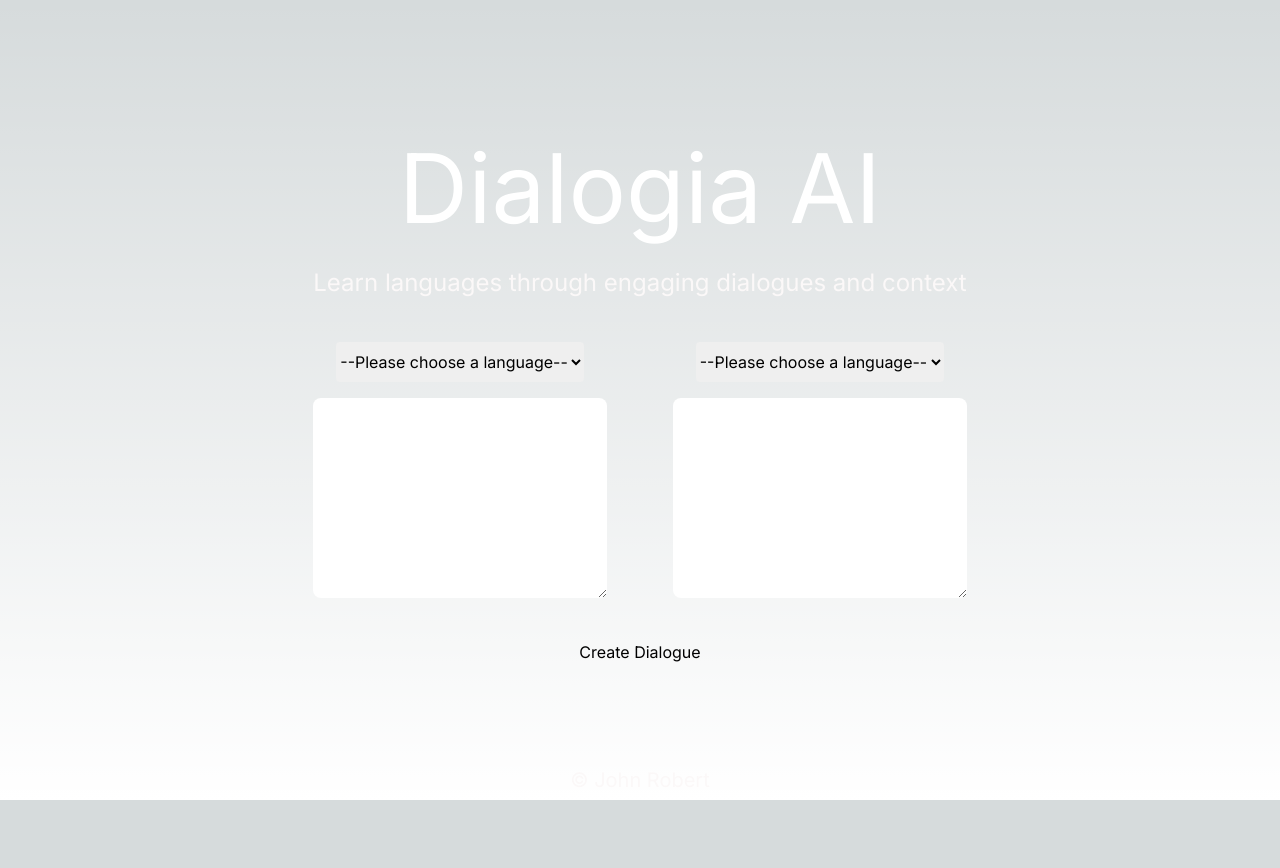
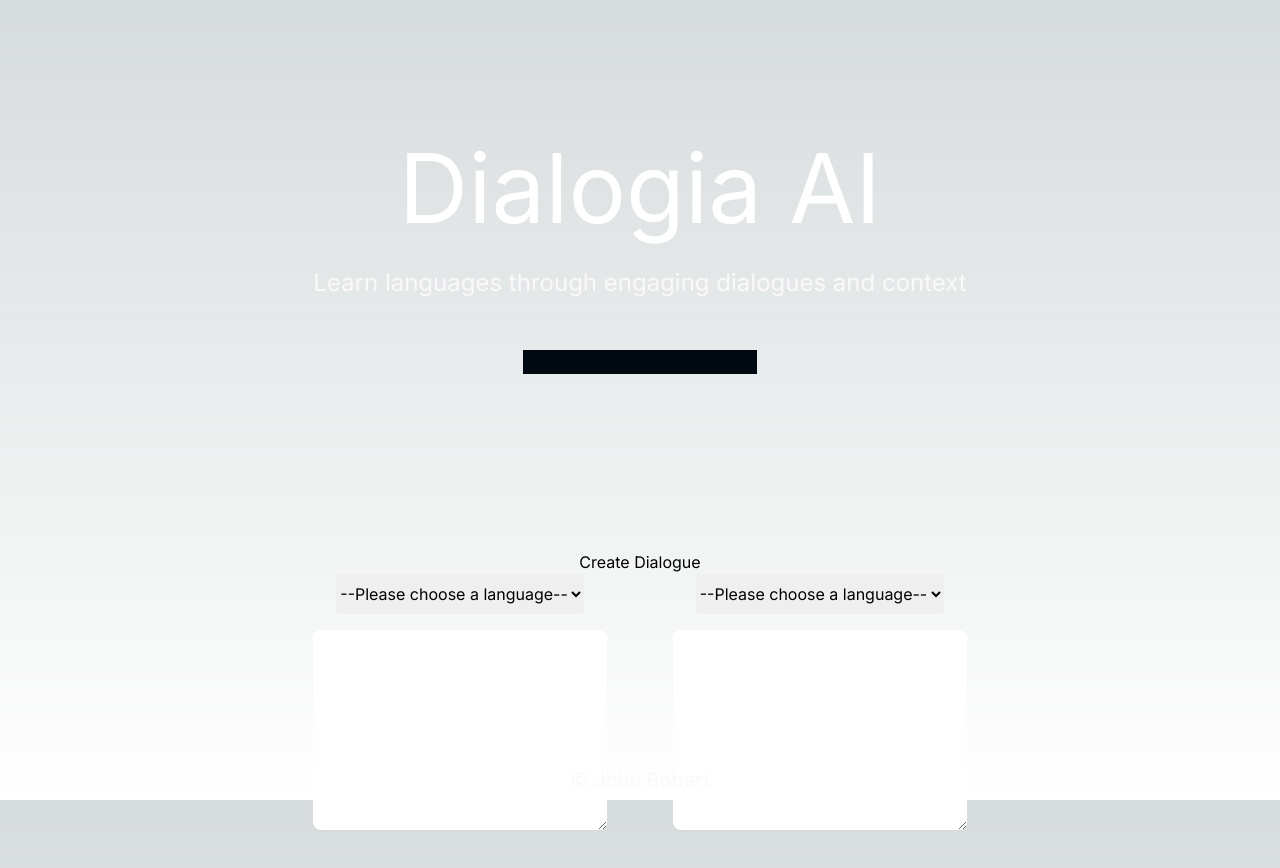
Before and after one commit to trojrobert/Dialogia, a Next.js app in the folder frontend/: page / in a window 1280 px wide. Shown: the top 868 px of the page. Before the commit the page ends 800 px from the top, so only its background shows below. Built offline with nearby package versions, Linux system fonts and the light colour scheme.

Commit message:
add user prompt

```diff
--- a/frontend/components/Translator/Translator.tsx
+++ b/frontend/components/Translator/Translator.tsx
@@ -4,6 +4,12 @@ import './Translator.css'
 export default function Translator(){
     return (
         <div className={'translator-container'}>
+            <div className={'translator-box'}>
+                <input  type="text" id="user-prompt" name="user-input"/>
+            </div>
+            <div className={'button-container'}>
+                <button className={'submit-button'} type='submit'>Create Dialogue</button>
+            </div>
             <div className={'translator-select'}>
                 <div className={'translator-container-item'}>
                     <div className={'translator-container-dropdown'}>
@@ -28,9 +34,6 @@ export default function Translator(){
                     </div>
                 </div>
             </div>
-            <div className={'button-container'}>
-                <button className={'submit-button'} type='submit'>Create Dialogue</button>
-            </div>
 
 
         </div>
```
